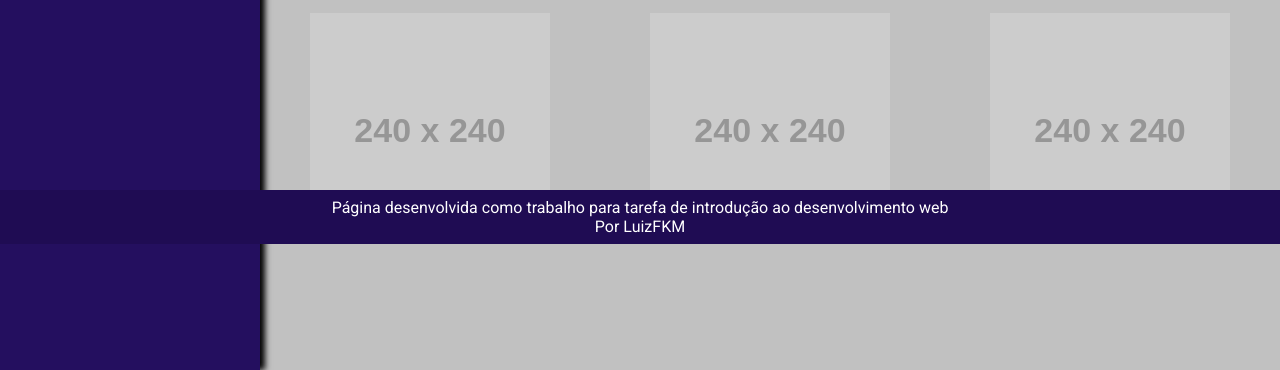
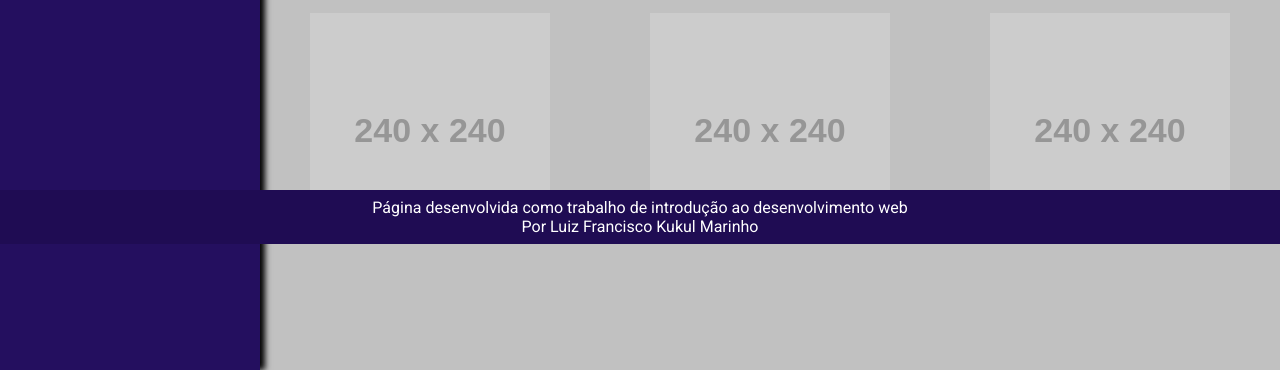
Before and after one commit to LuizFKM/runnersports, a plain HTML site: page index.html in a window 1280 px wide. Shown: the part 556-926 px from the top of the page. Drawn offline with Linux system fonts and the light colour scheme; placeholder pictures from the web are drawn by us.

Commit message:
att footer

```diff
--- a/index.html
+++ b/index.html
@@ -124,8 +124,8 @@
     </div>
     <footer>
         <div>
-            <p>Página desenvolvida como trabalho para tarefa de introdução ao desenvolvimento web</p>
-            <p>Por LuizFKM</p>
+            <p>Página desenvolvida como trabalho de introdução ao desenvolvimento web</p>
+            <p>Por Luiz Francisco Kukul Marinho</p>
         </div>
     </footer>
 </body>
```
